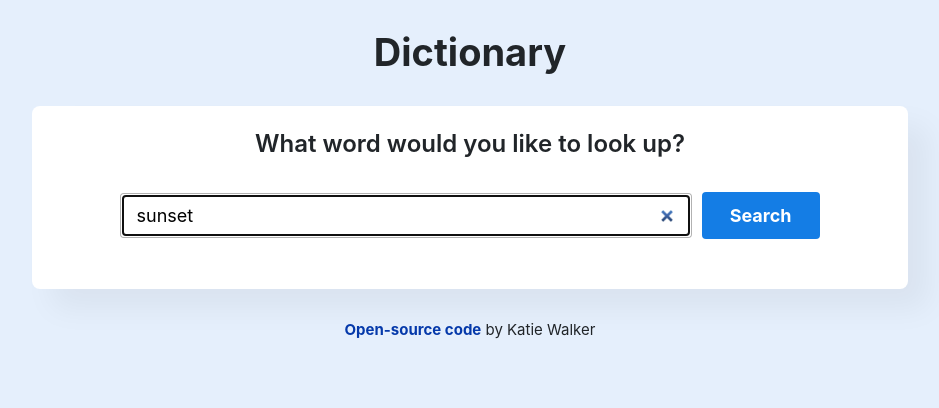
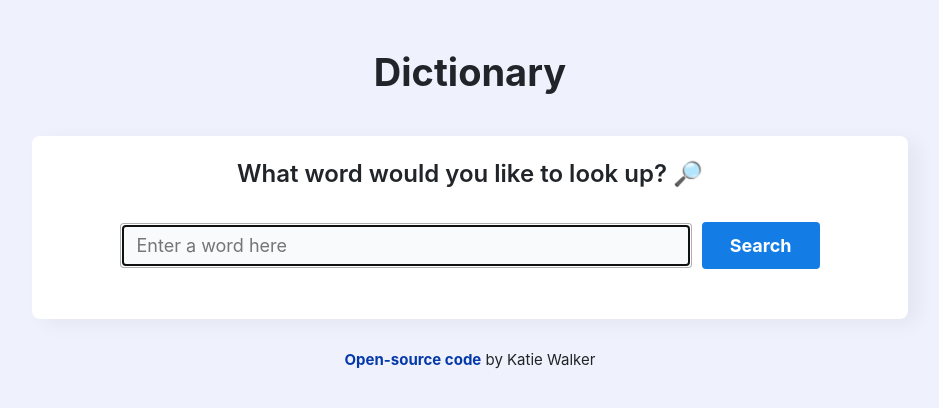
Before and after one commit to katiewalker126/dictionary-app, a React (Create React App) app: page / in a window 1280 px wide. Shown: the top 408 px of the page, without its empty margins (170-1109 px from the left). Built offline with nearby package versions, Linux system fonts and the light colour scheme; no server answers.

Commit message:
Removed react audio player, CSS styling

```diff
--- a/src/App.css
+++ b/src/App.css
@@ -1,5 +1,5 @@
 body {
-  background: #e5effc;
+  background: #eff1fc;
 }
 
 .App {
@@ -8,7 +8,7 @@ body {
 }
 
 .App .app-header {
-  margin: 30px 0;
+  margin: 50px 0 40px;
 }
 
 .App h1 {
--- a/src/App.js
+++ b/src/App.js
@@ -10,7 +10,7 @@ function App() {
           <h1>Dictionary</h1>
         </header>
         <main>
-          <Dictionary defaultKeyword="sunset" />
+          <Dictionary defaultKeyword="hello" />
         </main>
       </div>
     </div>
--- a/src/Dictionary.css
+++ b/src/Dictionary.css
@@ -1,9 +1,9 @@
 .Dictionary section {
   background: white;
-  margin: 20px 0;
+  margin: 15px 0;
   padding: 20px 30px;
   border-radius: 8px;
-  box-shadow: 20px 20px 30px rgba(0, 0, 0, 5%);
+  box-shadow: 10px 5px 20px rgba(0, 0, 0, 5%);
 }
 
 .Dictionary h1 {
@@ -28,6 +28,7 @@
   margin-right: 10px;
   padding: 8px 15px;
   border: 1px solid rgba(0, 0, 0, 0.3);
+  background: #f9fafc;
 }
 
 .Dictionary .search-button {
@@ -41,11 +42,12 @@
 .Dictionary .search-button:hover {
   background: #0539aa;
   color: white;
+  transition: all 150ms ease-in-out;
 }
 
 .Dictionary footer {
   text-align: center;
-  margin: 30px 10px;
+  margin: 30px 10px 70px;
   font-size: 15px;
 }
 
--- a/src/Dictionary.js
+++ b/src/Dictionary.js
@@ -47,13 +47,18 @@ export default function Dictionary(props) {
     return (
       <div className="Dictionary">
         <section>
-          <h1>What word would you like to look up?</h1>
+          <h1>
+            What word would you like to look up?{" "}
+            <span role="img" aria-label="magnifying glass">
+              🔎
+            </span>
+          </h1>
           <form className="search-form text-center" onSubmit={handleSubmit}>
             <input
               type="search"
               autoFocus="on"
+              placeholder="Enter a word here"
               onChange={updateKeyword}
-              defaultValue={props.defaultKeyword}
               className="search"
             ></input>
             <input
--- a/src/Phonetics.css
+++ b/src/Phonetics.css
@@ -10,4 +10,5 @@
 
 .Phonetics .phonetics-audio:hover {
   color: #0539aa;
+  transition: all 150ms ease-in-out;
 }
--- a/src/Phonetics.js
+++ b/src/Phonetics.js
@@ -1,11 +1,9 @@
 import React from "react";
-import ReactAudioPlayer from "react-audio-player";
 import "./Phonetics.css";
 
 export default function Phonetics(props) {
   return (
     <div className="Phonetics">
-      <ReactAudioPlayer src={props.phonetics.audio} controls />
       <a
         className="phonetics-audio"
         href={props.phonetics.audio}
--- a/src/Results.css
+++ b/src/Results.css
@@ -1,4 +1,4 @@
 .Results h2 {
-  font-size: 32px;
+  font-size: 36px;
   font-weight: 700;
 }
--- a/src/Results.js
+++ b/src/Results.js
@@ -10,10 +10,10 @@ export default function Results(props) {
         <section>
           <h2>{props.results.word}</h2>
           {props.results.phonetics
-            .filter(function (phonetics) {
+            .filter(function(phonetics) {
               return phonetics.audio;
             })
-            .map(function (phonetics, index) {
+            .map(function(phonetics, index) {
               if (index <= 0) {
                 return (
                   <div key={index}>
@@ -25,7 +25,7 @@ export default function Results(props) {
               }
             })}
         </section>
-        {props.results.meanings.map(function (meanings, index) {
+        {props.results.meanings.map(function(meanings, index) {
           return (
             <section key={index}>
               <Meanings meanings={meanings} />
```
